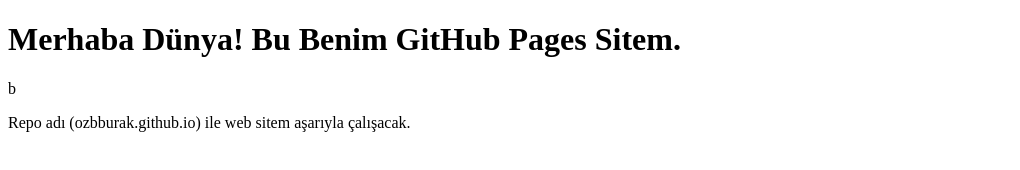
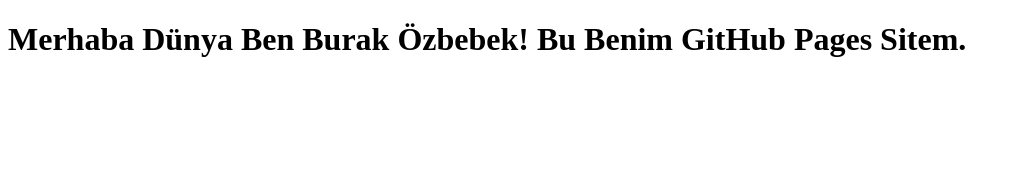
Before and after one commit to ozbburak/ozbburak.github.io, a plain HTML site: page index.html in a window 1280 px wide. Shown: the whole page, without its empty margins (0-1020 px from the left). Drawn offline with Linux system fonts and the light colour scheme.

Commit message:
Update index.html

```diff
--- a/index.html
+++ b/index.html
@@ -5,7 +5,6 @@
     <title>ozbburak.github.io Sitem</title>
 </head>
 <body>
-    <h1>Merhaba Dünya! Bu Benim GitHub Pages Sitem.</h1>
-  b  <p>Repo adı (ozbburak.github.io) ile web sitem aşarıyla çalışacak.</p>
+    <h1>Merhaba Dünya Ben Burak Özbebek! Bu Benim GitHub Pages Sitem.</h1>
 </body>
 </html>
```
